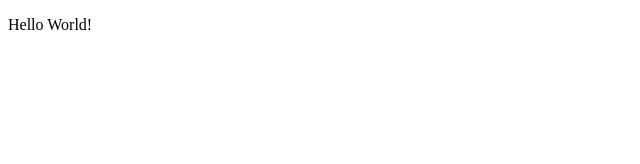
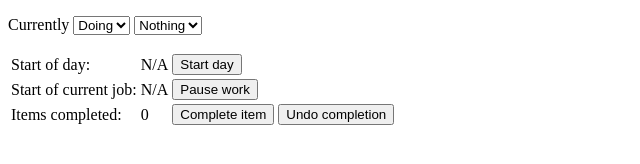
Before and after one commit to thirstyice/jewelry-tracker, an Electron app: page index.html in a window 800 px wide. Shown: the whole page, without its empty margins (0-640 px from the left). Drawn offline with Linux system fonts and the light colour scheme.

Commit message:
Add interface

```diff
--- a/index.html
+++ b/index.html
@@ -7,7 +7,35 @@
 	</head>
 	<body>
 		<p>
-			Hello World!
+			Currently
+			<select class="selector" name="task">
+				<option value="doing">Doing</option>
+			</select>
+			<select class="selector" name="item">
+				<option value="nothing">Nothing</option>
+			</select>
 		</p>
+		<table>
+			<tbody>
+				<tr>
+					<td>Start of day:</td>
+					<td id="day-start">N/A</td>
+					<td><button type="button" name="start-end-day">Start day</button></td>
+				</tr>
+				<tr>
+					<td>Start of current job:</td>
+					<td id="job-start">N/A</td>
+					<td><button type="button" name="pause-resume-work">Pause work</button></td>
+				</tr>
+				<tr>
+					<td>Items completed:</td>
+					<td id="items-completed">0</td>
+					<td>
+						<button type="button" name="complete-item">Complete item</button>
+						<button type="button" name="undo-completion">Undo completion</button>
+					</td>
+				</tr>
+			</tbody>
+		</table>
 	</body>
 </html>
--- a/index.js
+++ b/index.js
@@ -16,9 +16,7 @@ function createWindow () {
 app.whenReady().then(createWindow)
 
 app.on('window-all-closed', () => {
-	if (process.platform !== 'darwin') {
-		app.quit()
-	}
+	app.quit()
 })
 
 app.on('activate', () => {
```
